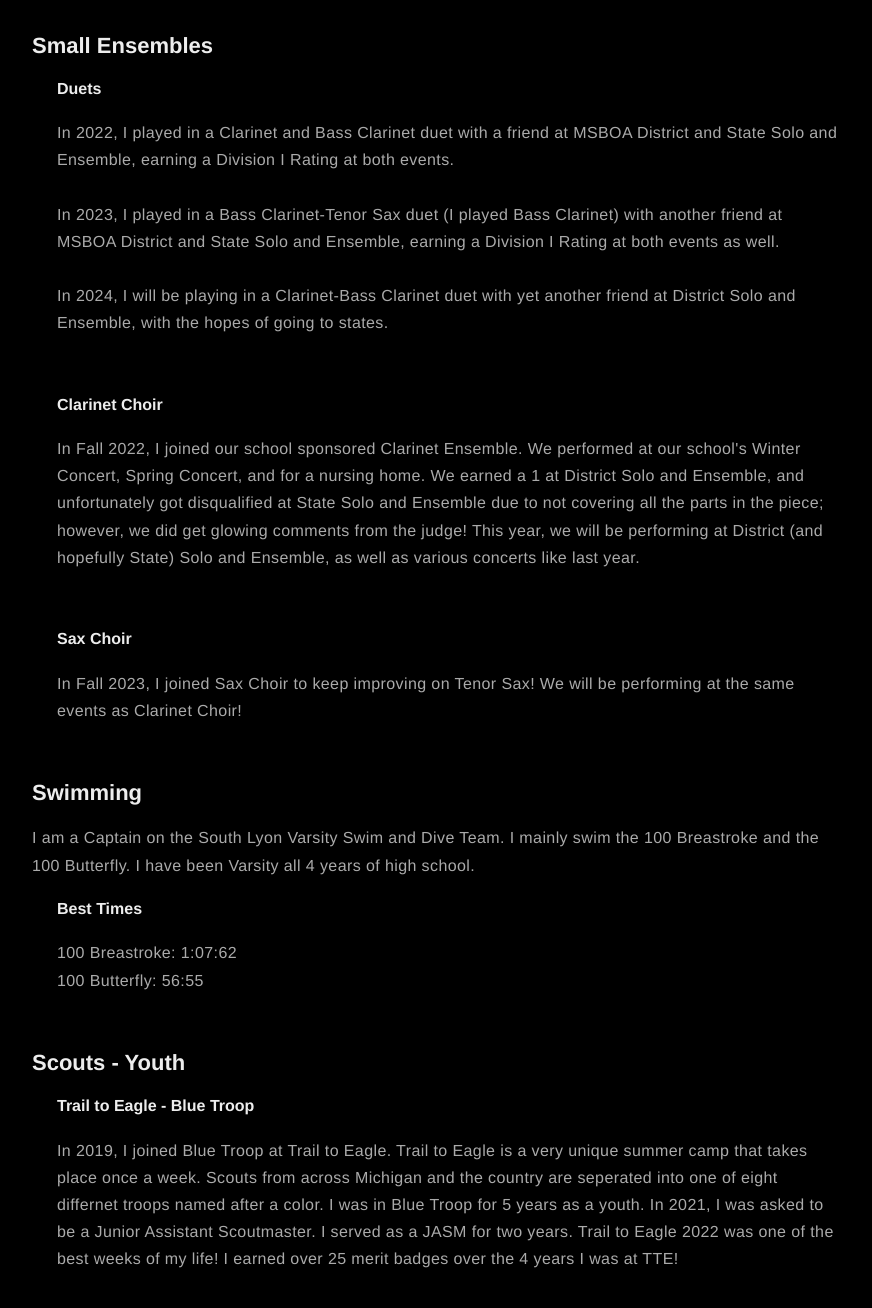
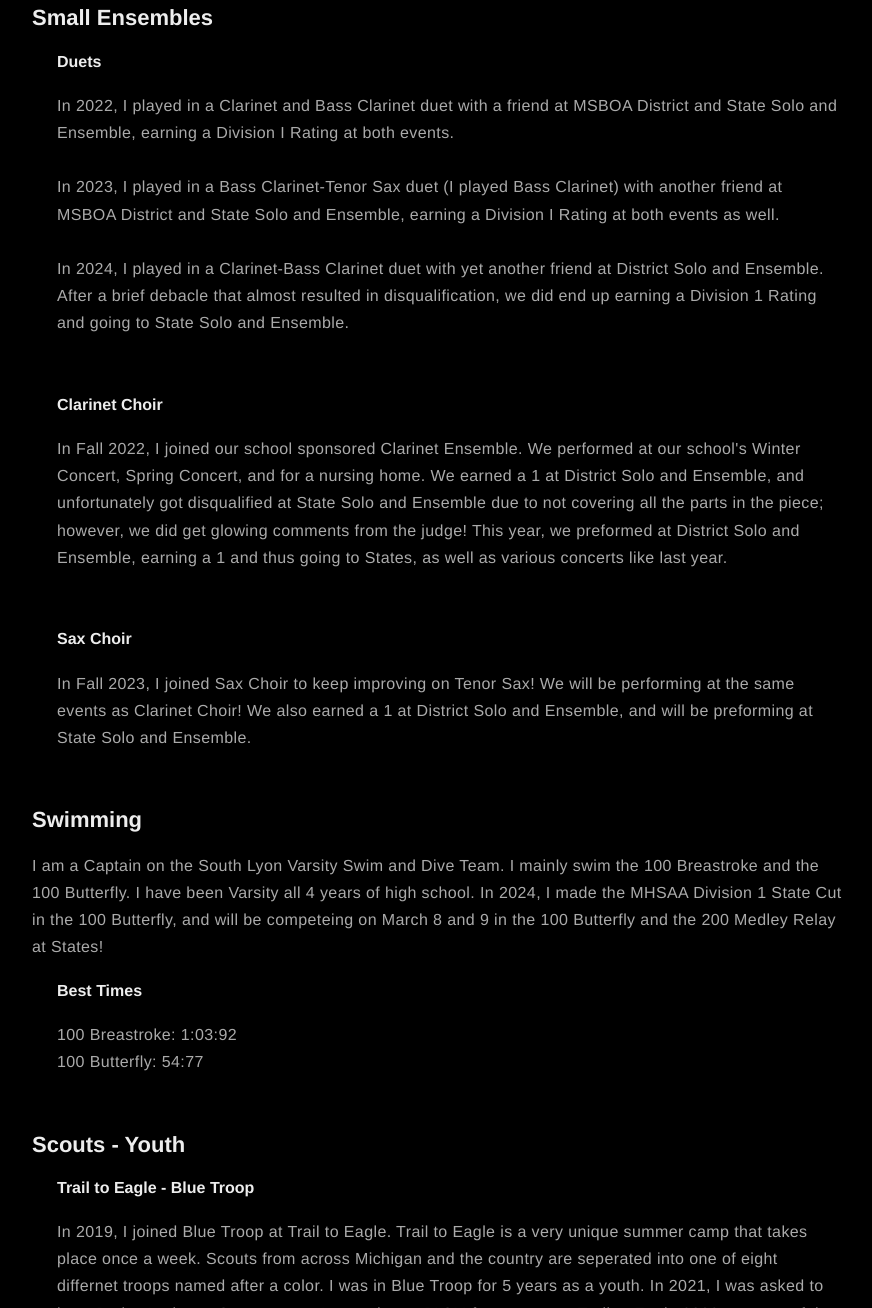
Before and after one commit to JDBurchHuzzah/jdburchhuzzah.github.io, a Jekyll site: the page built from about.md, in a window 1280 px wide and 1400 px high, scrolled down 1795 px, cut to the strip 0-1308 px from the top of the window. Shown: the whole strip, without its empty margins (203-1075 px from the left). Built offline with Jekyll 4.4.1, drawn with Linux system fonts in a browser that asks for light colours; nearby versions of some CDN libraries; some of the changed text lies outside the part shown.

Commit message:
Update about.md

```diff
--- a/about.md
+++ b/about.md
@@ -39,20 +39,20 @@
 <h2>Small Ensembles</h2>
 <div style="margin-left: 25px;">
   <h4>Duets</h4>
-  <p>In 2022, I played in a Clarinet and Bass Clarinet duet with a friend at MSBOA District and State Solo and Ensemble, earning a Division I Rating at both events.<br><br>In 2023, I played in a Bass Clarinet-Tenor Sax duet (I played Bass Clarinet) with another friend at MSBOA District and State Solo and Ensemble, earning a Division I Rating at both events as well.<br><br>In 2024, I will be playing in a Clarinet-Bass Clarinet duet with yet another friend at District Solo and Ensemble, with the hopes of going to states.</p><br>
+  <p>In 2022, I played in a Clarinet and Bass Clarinet duet with a friend at MSBOA District and State Solo and Ensemble, earning a Division I Rating at both events.<br><br>In 2023, I played in a Bass Clarinet-Tenor Sax duet (I played Bass Clarinet) with another friend at MSBOA District and State Solo and Ensemble, earning a Division I Rating at both events as well.<br><br>In 2024, I played in a Clarinet-Bass Clarinet duet with yet another friend at District Solo and Ensemble. After a brief debacle that almost resulted in disqualification, we did end up earning a Division 1 Rating and going to State Solo and Ensemble.</p><br>
   <h4>Clarinet Choir</h4>
-  <p>In Fall 2022, I joined our school sponsored Clarinet Ensemble. We performed at our school's Winter Concert, Spring Concert, and for a nursing home. We earned a 1 at District Solo and Ensemble, and unfortunately got disqualified at State Solo and Ensemble due to not covering all the parts in the piece; however, we did get glowing comments from the judge! This year, we will be performing at District (and hopefully State) Solo and Ensemble, as well as various concerts like last year.</p><br>
+  <p>In Fall 2022, I joined our school sponsored Clarinet Ensemble. We performed at our school's Winter Concert, Spring Concert, and for a nursing home. We earned a 1 at District Solo and Ensemble, and unfortunately got disqualified at State Solo and Ensemble due to not covering all the parts in the piece; however, we did get glowing comments from the judge! This year, we preformed at District Solo and Ensemble, earning a 1 and thus going to States, as well as various concerts like last year.</p><br>
   <h4>Sax Choir</h4>
-  <p>In Fall 2023, I joined Sax Choir to keep improving on Tenor Sax! We will be performing at the same events as Clarinet Choir!</p><br>
+  <p>In Fall 2023, I joined Sax Choir to keep improving on Tenor Sax! We will be performing at the same events as Clarinet Choir! We also earned a 1 at District Solo and Ensemble, and will be preforming at State Solo and Ensemble.</p><br>
 </div>
 
 <h2 id="swim">Swimming</h2>
 
-<p>I am a Captain on the South Lyon Varsity Swim and Dive Team. I mainly swim the 100 Breastroke and the 100 Butterfly. I have been Varsity all 4 years of high school.</p>
+<p>I am a Captain on the South Lyon Varsity Swim and Dive Team. I mainly swim the 100 Breastroke and the 100 Butterfly. I have been Varsity all 4 years of high school. In 2024, I made the MHSAA Division 1 State Cut in the 100 Butterfly, and will be competeing on March 8 and 9 in the 100 Butterfly and the 200 Medley Relay at States!</p>
 <div style="margin-left: 25px;">
   <h4>Best Times</h4>
-  <p>100 Breastroke: 1:07:62<br>
-  100 Butterfly: 56:55</p><br>
+  <p>100 Breastroke: 1:03:92<br>
+  100 Butterfly: 54:77</p><br>
 </div>
 
 <h2 id="scouts">Scouts - Youth</h2>
```
Also changed, not shown: other parts of about.md (+1 -1 lines).
